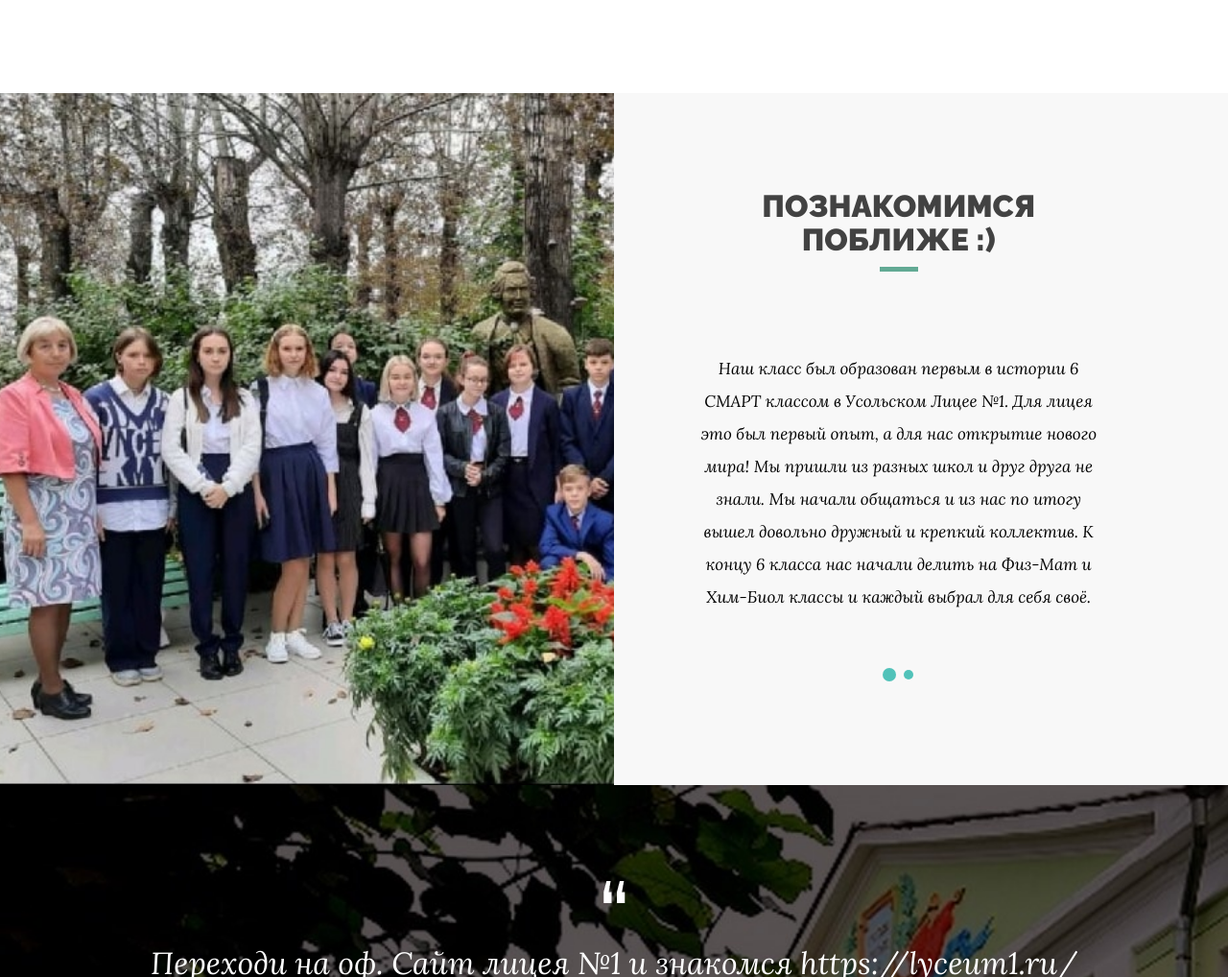
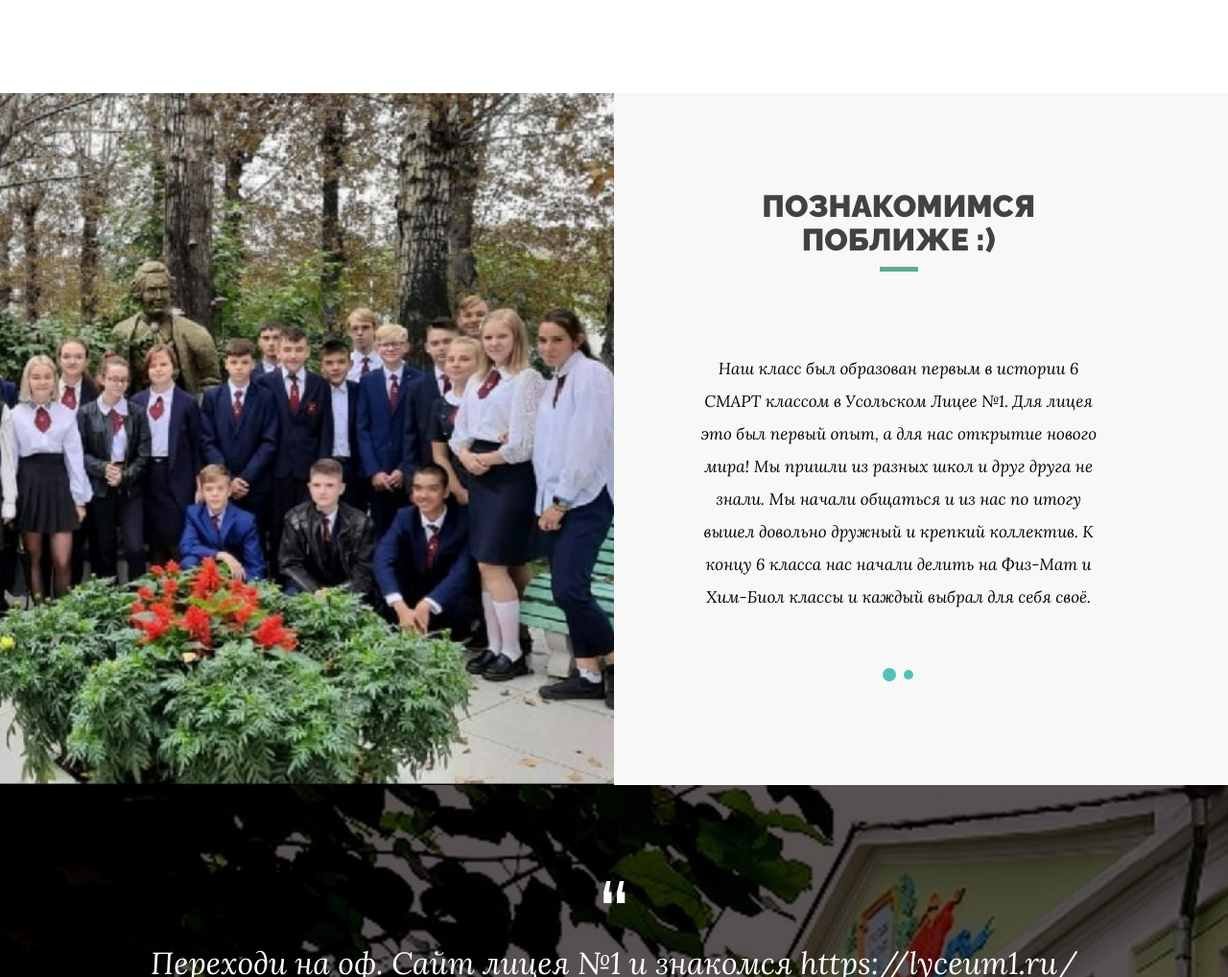
Before and after one commit to fridexcom/licey.FM.class, a plain HTML site: page index.html in a window 1280 px wide. Shown: the part 2070-3088 px from the top of the page at 96% size. Drawn offline with nearby package versions, Linux system fonts and the light colour scheme.

Commit message:
Update style.css

```diff
--- a/assets/css/style.css
+++ b/assets/css/style.css
@@ -403,7 +403,7 @@ section{
 }
 .expert .bg-img{
 	background-image: url(../images/HNCaHWWXbHo.jpg);
-	background-position-x: 2%;
+	background-position-x: 100%;
 	height: 110%;
 }
 .expert .bg-img:after{
```
